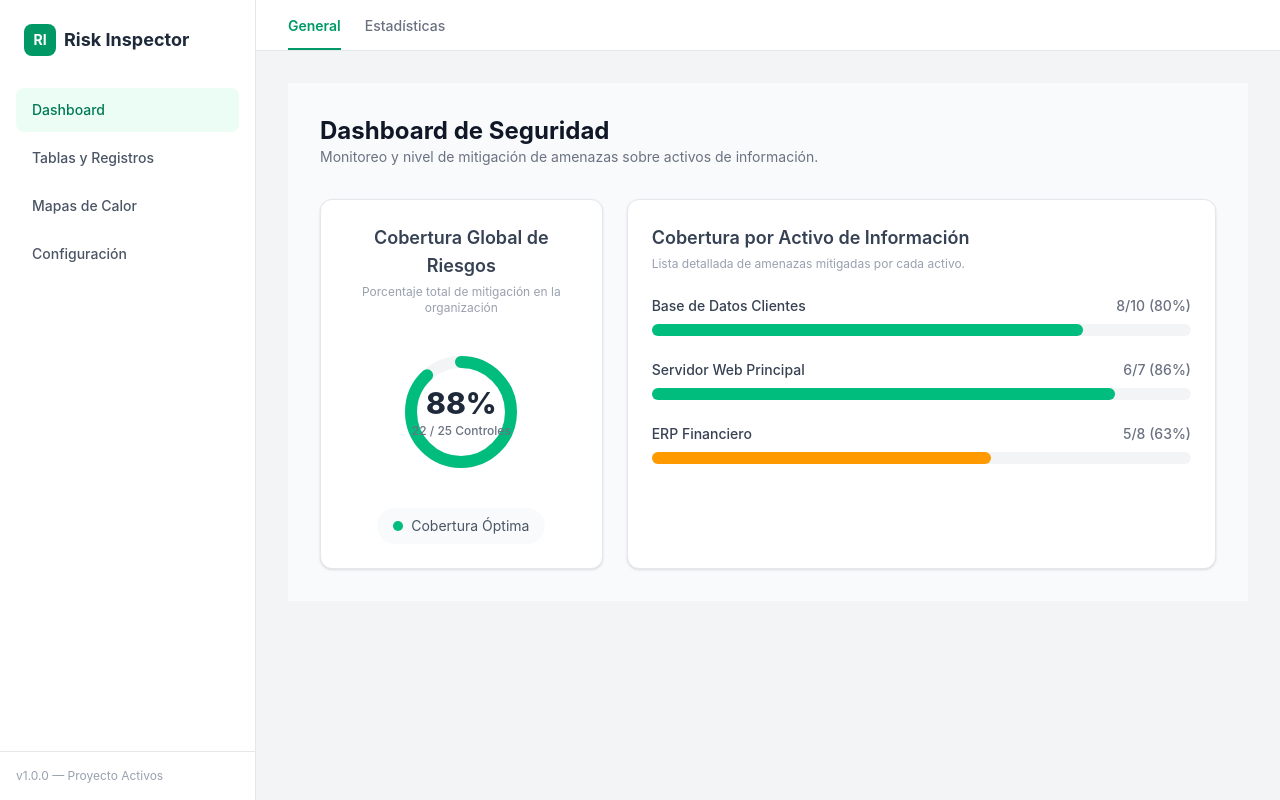
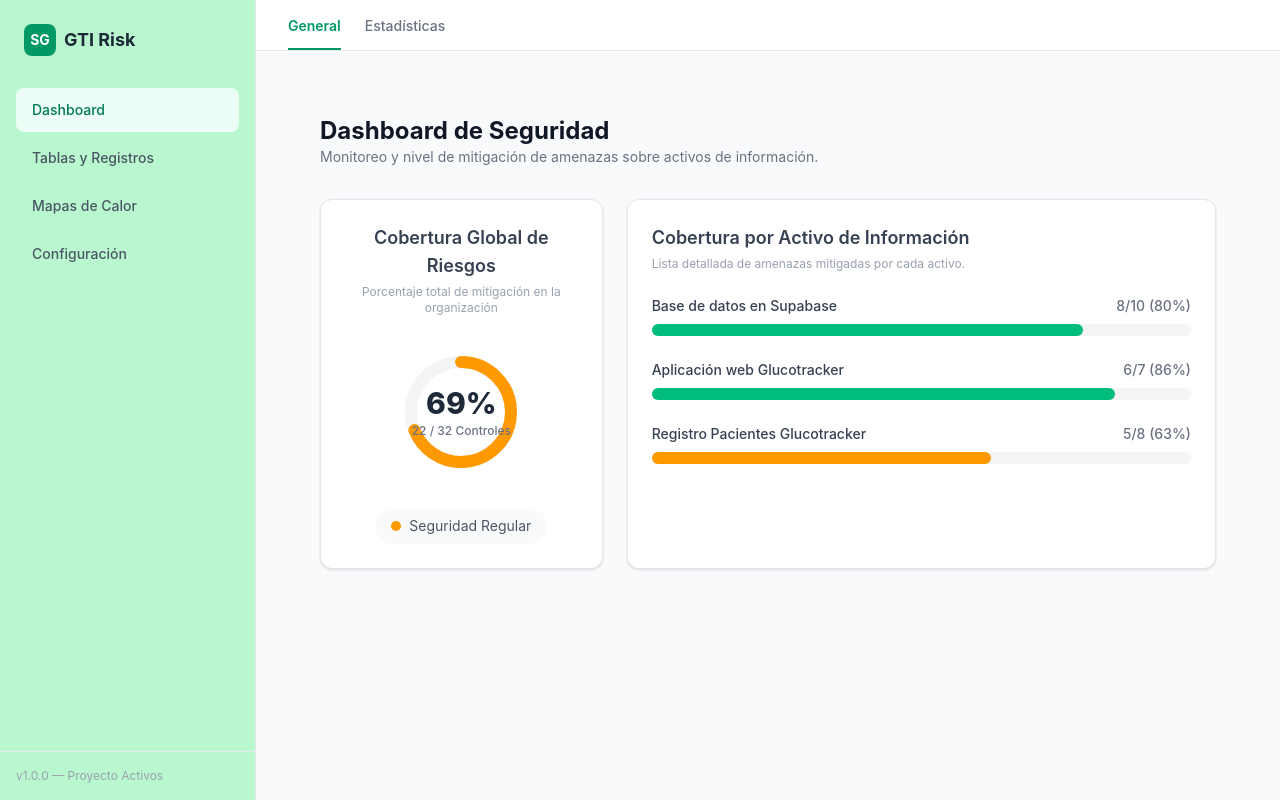
Before and after one commit to AlanFernandezCalleja/Risk-inspector, a React (Vite) app in the folder frontend/: page /dashboard/general in a window 1280 px wide. Built offline with nearby package versions, Linux system fonts and the light colour scheme.

Commit message:
redo colors, change palet colors and others variations

```diff
--- a/frontend/src/App.tsx
+++ b/frontend/src/App.tsx
@@ -1,87 +1,28 @@
 import './App.css'
-import { NavLink, Outlet, useLocation } from 'react-router-dom';
+import { Outlet, useLocation } from 'react-router-dom';
+import { Sidebar } from './components/elementos/navigation/Sidebar';
+import { NavbarDashboard } from './components/elementos/navigation/NavbarDashboard';
+import { NavbarTablas } from './components/elementos/navigation/NavbarTablas';
+
+function App() {
+  const location = useLocation();
 
 
-function App() {const location = useLocation();
-
-  // Clases de Tailwind comunes para los enlaces activos/inactivos del Sidebar
-  const linkClass = ({ isActive }: { isActive: boolean }) =>
-    `flex items-center px-4 py-3 text-sm font-medium rounded-lg transition-colors ${
-      isActive
-        ? 'bg-emerald-50 text-emerald-700'
-        : 'text-gray-600 hover:bg-gray-50 hover:text-gray-900'
-    }`;
-
-  // Clases comunes para los sub-navbars superiores
-  const subLinkClass = ({ isActive }: { isActive: boolean }) =>
-    `pb-3 text-sm font-medium border-b-2 transition-all ${
-      isActive
-        ? 'border-emerald-600 text-emerald-600 font-semibold'
-        : 'border-transparent text-gray-500 hover:text-gray-700 hover:border-gray-300'
-    }`;
 
   return (
-    <div className="flex h-screen w-screen bg-gray-100 overflow-hidden">
+    <div className="flex h-screen w-screen bg-gray-50 overflow-hidden">
 
-      {/* ================= BARRA LATERAL (SIDEBAR) ================= */}
-      <aside className="w-64 bg-white border-r border-gray-200 flex flex-col justify-between h-full">
-        <div className="px-4 py-6">
-          {/* Logo o Título de la App */}
-          <div className="flex items-center gap-2 px-2 mb-8">
-            <div className="h-8 w-8 bg-emerald-600 rounded-lg flex items-center justify-center text-white font-bold text-sm">RI</div>
-            <span className="font-bold text-gray-800 text-lg">Risk Inspector</span>
-          </div>
+      {/* Sidebar Componente */}
+      <Sidebar />
 
-          {/* Menú de Navegación Principal */}
-          <nav className="space-y-1">
-            <NavLink to="/dashboard" className={linkClass}>
-              Dashboard
-            </NavLink>
-            <NavLink to="/tablas" className={linkClass}>
-              Tablas y Registros
-            </NavLink>
-            <NavLink to="/mapas-calor" className={linkClass}>
-              Mapas de Calor
-            </NavLink>
-            <NavLink to="/configuracion" className={linkClass}>
-              Configuración
-            </NavLink>
-          </nav>
-        </div>
+      {/* Contenedor Derecho */}
+      <div className="flex-1 flex flex-col h-full overflow-hidden ">
 
-        <div className="p-4 border-t border-gray-200 text-xs text-gray-400">
-          v1.0.0 — Proyecto Activos
-        </div>
-      </aside>
+        {/* Renderizado Condicional de Navbars limpios */}
+        {location.pathname.startsWith('/dashboard') && <NavbarDashboard />}
+        {location.pathname.startsWith('/tablas') && <NavbarTablas />}
 
-      {/* ================= ÁREA DE CONTENIDO PRINCIPAL ================= */}
-      <div className="flex-1 flex flex-col h-full overflow-hidden">
-
-        {/* ================= NAVBARS SUB-MENÚS DINÁMICOS ================= */}
-        {/* Sub-Navbar para Dashboard */}
-        {location.pathname.startsWith('/dashboard') && (
-          <header className="bg-white border-b border-gray-200 px-8 pt-4">
-            <div className="flex gap-6">
-              <NavLink to="/dashboard/general" className={subLinkClass}>General</NavLink>
-              <NavLink to="/dashboard/estadisticas" className={subLinkClass}>Estadísticas</NavLink>
-            </div>
-          </header>
-        )}
-
-        {/* Sub-Navbar para Tablas y Registros */}
-        {location.pathname.startsWith('/tablas') && (
-          <header className="bg-white border-b border-gray-200 px-8 pt-4 overflow-x-auto">
-            <div className="flex gap-6 min-w-max">
-              <NavLink to="/tablas/amenazas" className={subLinkClass}>Amenazas</NavLink>
-              <NavLink to="/tablas/controles" className={subLinkClass}>Controles</NavLink>
-              <NavLink to="/tablas/activos" className={subLinkClass}>Activos de Información</NavLink>
-              <NavLink to="/tablas/analisis-riesgo" className={subLinkClass}>Análisis de Riesgos</NavLink>
-            </div>
-          </header>
-        )}
-
-        {/* ================= CONTENIDO DE LA RUTA ACTUAL ================= */}
-        {/* <Outlet /> actúa como un espacio en blanco donde React Router inyectará la vista hija correspondiente */}
+        {/* Contenido Dinámico de las Páginas */}
         <main className="flex-1 overflow-y-auto p-8">
           <div className="max-w-7xl mx-auto">
             <Outlet />
--- a/frontend/src/components/elementos/dashComponents/ProgressCircle.tsx
+++ b/frontend/src/components/elementos/dashComponents/ProgressCircle.tsx
@@ -1,5 +1,3 @@
-import React from 'react';
-
 interface ProgressCircleProps {
   titulo: string;
   cubiertos: number;
@@ -66,7 +64,7 @@ export const ProgressCircle = ({ titulo, cubiertos, total, subtitulo }: Progress
       {/* Leyenda inferior */}
       <div className="mt-6 flex items-center gap-2 text-sm text-gray-600 bg-gray-50 px-4 py-2 rounded-full">
         <span className={`h-2.5 w-2.5 rounded-full ${colorAnillo.replace('text-', 'bg-')}`} />
-        <span>{porcentaje >= 80 ? 'Cobertura Óptima' : porcentaje >= 50 ? 'Cobertura Regular' : 'Cobertura Crítica'}</span>
+        <span>{porcentaje >= 80 ? 'Empresa Segura' : porcentaje >= 50 ? 'Seguridad Regular' : 'Empresa en Riesgo'}</span>
       </div>
     </div>
   );
--- /dev/null
+++ b/frontend/src/components/elementos/navigation/NavbarDashboard.tsx
@@ -0,0 +1,22 @@
+// El nav bar personalizado para la pagiana de Dashboard
+
+// frontend/src/components/elementos/navigation/NavbarDashboard.tsx
+import { NavLink } from 'react-router-dom';
+
+export const NavbarDashboard = () => {
+  const subLinkClass = ({ isActive }: { isActive: boolean }) =>
+    `pb-3 text-sm font-medium border-b-2 transition-all ${
+      isActive
+        ? 'border-emerald-600 text-emerald-600 font-semibold'
+        : 'border-transparent text-gray-500 hover:text-gray-700 hover:border-gray-300'
+    }`;
+
+  return (
+    <header className="bg-white border-b border-gray-200 px-8 pt-4">
+      <div className="flex gap-6">
+        <NavLink to="/dashboard/general" className={subLinkClass}>General</NavLink>
+        <NavLink to="/dashboard/estadisticas" className={subLinkClass}>Estadísticas</NavLink>
+      </div>
+    </header>
+  );
+};
--- /dev/null
+++ b/frontend/src/components/elementos/navigation/NavbarTablas.tsx
@@ -0,0 +1,23 @@
+// El navbar personalizado para la página de Tablas
+// frontend/src/components/elementos/navigation/NavbarTablas.tsx
+import { NavLink } from 'react-router-dom';
+
+export const NavbarTablas = () => {
+  const subLinkClass = ({ isActive }: { isActive: boolean }) =>
+    `pb-3 text-sm font-medium border-b-2 transition-all ${
+      isActive
+        ? 'border-emerald-600 text-emerald-600 font-bold'
+        : 'border-transparent text-gray-500 hover:text-gray-700 hover:border-gray-300'
+    }`;
+
+  return (
+    <header className="bg-white border-b border-gray-200 px-8 pt-4 overflow-x-auto">
+      <div className="flex gap-6 min-w-max">
+        <NavLink to="/tablas/amenazas" className={subLinkClass}>Amenazas</NavLink>
+        <NavLink to="/tablas/controles" className={subLinkClass}>Controles</NavLink>
+        <NavLink to="/tablas/activos" className={subLinkClass}>Activos de Información</NavLink>
+        <NavLink to="/tablas/analisis-riesgo" className={subLinkClass}>Análisis de Riesgos</NavLink>
+      </div>
+    </header>
+  );
+};
--- /dev/null
+++ b/frontend/src/components/elementos/navigation/Sidebar.tsx
@@ -0,0 +1,38 @@
+// Este Sidebar siempre estará disponible para toda la pagina
+// valores
+// frontend/src/components/elementos/navigation/Sidebar.tsx
+
+import { NavLink } from 'react-router-dom';
+
+export const Sidebar = () => {
+  const linkClass = ({ isActive }: { isActive: boolean }) =>
+    `flex items-center px-4 py-3 text-sm font-medium rounded-lg transition-colors ${
+      isActive
+        ? 'bg-emerald-50 text-emerald-700'
+        : 'text-gray-600 hover:bg-gray-50 hover:text-gray-900'
+    }`;
+
+  return (
+    <aside className="w-64 bg-green-200 border-r border-gray-200 flex flex-col justify-between h-full">
+      <div className="px-4 py-6">
+        {/* Logo */}
+        <div className="flex items-center gap-2 px-2 mb-8">
+          <div className="h-8 w-8 bg-emerald-600 rounded-lg flex items-center justify-center text-white font-bold text-sm">SG</div>
+          <span className="font-bold text-gray-800 text-lg">GTI Risk</span>
+        </div>
+
+        {/* Menú Principal */}
+        <nav className="space-y-1">
+          <NavLink to="/dashboard" className={linkClass}>Dashboard</NavLink>
+          <NavLink to="/tablas" className={linkClass}>Tablas y Registros</NavLink>
+          <NavLink to="/mapas-calor" className={linkClass}>Mapas de Calor</NavLink>
+          <NavLink to="/configuracion" className={linkClass}>Configuración</NavLink>
+        </nav>
+      </div>
+
+      <div className="p-4 border-t border-gray-200 text-xs text-gray-400">
+        v1.0.0 — Proyecto Activos
+      </div>
+    </aside>
+  );
+};
--- a/frontend/src/components/pages/dashboard/Dashboard.tsx
+++ b/frontend/src/components/pages/dashboard/Dashboard.tsx
@@ -12,14 +12,14 @@ export const Dashboard = () => {
   // Datos de ejemplo basados en tu lógica de Activos -> Amenazas cubiertas
   const datosDashboard = {
     tituloGeneral: "Cobertura Global de Riesgos",
-    totalAmenazasGlobal: 10+7+8,
+    totalAmenazasGlobal: 8+6+8+6+4,
     amenazasCubiertasGlobal: 8+6+8 , // 19 de 25 (~76%)
 
     // Desglose por activos individuales
     activos: [
-      { id: 1, nombre: "Base de Datos Clientes", cubiertas: 8, total: 10 },
-      { id: 2, nombre: "Servidor Web Principal", cubiertas: 6, total: 7 },
-      { id: 3, nombre: "ERP Financiero", cubiertas: 5, total: 8 },
+      { id: 1, nombre: "Base de datos en Supabase", cubiertas: 8, total: 10 },
+      { id: 2, nombre: "Aplicación web Glucotracker", cubiertas: 6, total: 7 },
+      { id: 3, nombre: "Registro Pacientes Glucotracker", cubiertas: 5, total: 8 },
     ]
   };
 
```
Also changed, not shown: frontend/src/components/pages/dashboard/Estadisticas.tsx (added, +7 -0 lines), frontend/src/main.tsx (+4 -18 lines), frontend/src/components/elementos/sidebar/SideBarDashboard.tsx (deleted).
